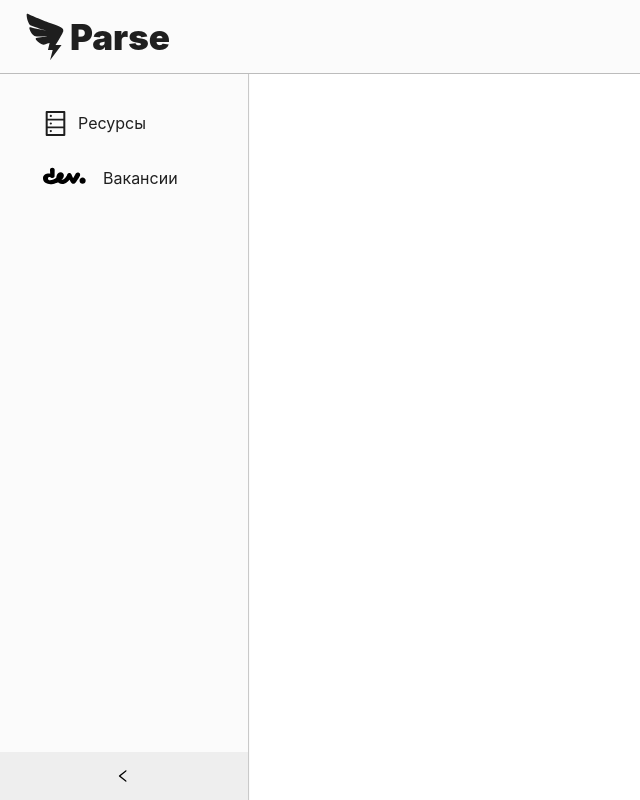
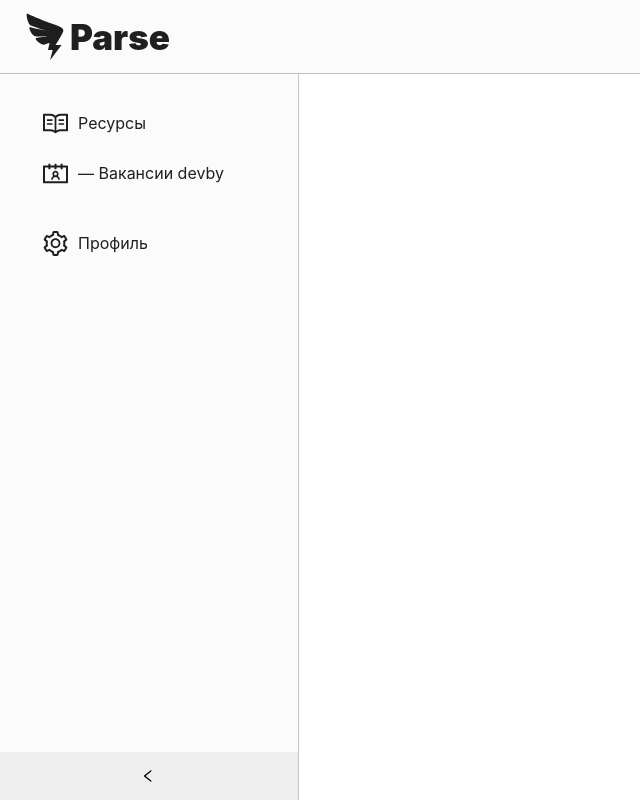
Before and after one commit to FortelRoman/DIPLOM-FRONT, a React (Create React App) app: page / in a window 1280 px wide. Shown: the whole page, without its empty margins (0-640 px from the left). Built offline with nearby package versions, Linux system fonts and the light colour scheme; no server answers.

Commit message:
fix sidebar, icons, header, add profile link

```diff
--- a/src/blocks/page-header/page-header.css
+++ b/src/blocks/page-header/page-header.css
@@ -33,21 +33,44 @@
 }
 
 .profile {
-    margin-bottom: -5px;
     display: flex;
     flex-wrap: wrap;
     align-items: center;
-    gap: 40px;
+    column-gap: 40px;
+    row-gap: 10px;
 }
 
-.profile .ant-typography {
-    font-size: 20px;
-}
-
-.profile .ant-btn.ant-btn-circle {
+.profile .ant-btn {
     min-width: 40px;
     height: 40px;
     display: flex;
     align-items: center;
     justify-content: center;
 }
+
+.profile .ant-btn.ant-btn-circle {
+    min-width: 45px;
+    height: 45px;
+    display: flex;
+    align-items: center;
+    justify-content: center;
+}
+
+.profile__user {
+    display: block;
+    font-size: 21px;
+    line-height: 1.1;
+}
+
+.profile__role {
+    display: block;
+    color: rgba(0, 0, 0, 0.45);
+    font-size: 17px;
+    line-height: 1.1;
+}
+
+.profile__info {
+    display: flex;
+    gap: 15px;
+    align-items: center;
+}
--- a/src/blocks/page-header/page-header.tsx
+++ b/src/blocks/page-header/page-header.tsx
@@ -1,5 +1,5 @@
 import React from "react";
-import {Button, Layout, Space, Typography} from "antd";
+import {Button, Layout, Tooltip, Typography} from "antd";
 import {DingtalkOutlined, UserOutlined, LogoutOutlined} from '@ant-design/icons';
 import './page-header.css'
 import {useNavigate} from "react-router-dom";
@@ -11,7 +11,6 @@ const {Header} = Layout;
 const {Text} = Typography;
 
 const PageHeader = () => {
-
     const dispatch = useAppDispatch();
     const navigate = useNavigate();
     const username = useAppSelector(ProfileSelectors.username)
@@ -32,16 +31,22 @@ const PageHeader = () => {
                 {
                     username && (
                         <div className={'profile'}>
-                            <Space>
-                                <Text>{username}</Text>
-                                <Button type={'ghost'} onClick={() => navigate('/profile')}>
-                                    <UserOutlined style={{fontSize: '24px'}} />
-                                </Button>
-                                <Text>{ERole[role]}</Text>
-                            </Space>
-                            <Button type='primary' shape={'circle'} onClick={onLogoutClick}>
-                                <LogoutOutlined style={{fontSize: '24px'}} />
-                            </Button>
+                            <div className={'profile__info'}>
+                                <Tooltip title={'Перейти к профилю'}>
+                                    <Button shape={'circle'} onClick={() => navigate('/profile')}>
+                                        <UserOutlined style={{fontSize: '24px'}} />
+                                    </Button>
+                                </Tooltip>
+                                <div>
+                                    <Text className={'profile__user'}>{username}</Text>
+                                    <Text className={'profile__role'}>{ERole[role]}</Text>
+                                </div>
+                            </div>
+                            <Tooltip title={'Выйти из системы'}>
+                                <div>
+                                    <Button type='primary' onClick={onLogoutClick} icon={<LogoutOutlined />}/>
+                                </div>
+                            </Tooltip>
                         </div>
                     )
                 }
--- a/src/blocks/page-sidebar/page-sidebar.css
+++ b/src/blocks/page-sidebar/page-sidebar.css
@@ -38,7 +38,7 @@
     font-size: 16px;
 }
 .ant-menu-light .ant-menu-item {
-    margin-bottom: 15px;
+    margin-bottom: 20px;
     display: flex;
     align-items: center;
 }
@@ -49,12 +49,13 @@
 }
 
 .ant-menu-item:nth-child(2) {
-    margin-bottom: 40px;
+    margin-bottom: 30px;
+    margin-top: -10px;
 }
 
-.ant-menu-item:nth-child(2) .ant-menu-item-icon {
-    min-width: 50px;
-}
+/*.ant-menu-item:nth-child(2) .ant-menu-item-icon {*/
+/*    min-width: 50px;*/
+/*}*/
 
 .ant-menu-item:nth-child(2).ant-menu-item-selected {
     color: black;
@@ -65,6 +66,6 @@
     padding-inline: 18px!important;
 }
 
-.ant-menu-inline-collapsed >.ant-menu-item:nth-child(2) {
-    padding-inline: 9px!important;
-}
+/*.ant-menu-inline-collapsed >.ant-menu-item:nth-child(2) {*/
+/*    padding-inline: 9px!important;*/
+/*}*/
--- a/src/blocks/page-sidebar/page-sidebar.tsx
+++ b/src/blocks/page-sidebar/page-sidebar.tsx
@@ -1,7 +1,7 @@
 import { useLocation, useNavigate} from "react-router-dom";
 import React, {useEffect, useMemo, useState} from "react";
 import {Menu, MenuProps, Layout} from "antd";
-import { DatabaseOutlined, UserOutlined } from '@ant-design/icons';
+import { ReadOutlined, UsergroupAddOutlined, SettingOutlined, ContactsOutlined } from '@ant-design/icons';
 import './page-sidebar.css'
 import {useAppSelector} from "../../store/hooks";
 import { ProfileSelectors } from "../../store/auth";
@@ -21,14 +21,12 @@ const PageSidebar = () => {
             {
                 key: '/resources',
                 label: 'Ресурсы',
-                icon: <DatabaseOutlined style={{fontSize: '25px'}} />,
+                icon: <ReadOutlined style={{fontSize: '25px'}} />,
             },
             {
                 key: '/resources/dev-by',
-                label: 'Вакансии',
-                icon: <svg xmlns="http://www.w3.org/2000/svg" width="50" height="25" viewBox="0 0 140 60">
-                    <path d="M100.6 14.2c-5-2.6-7.9.7-9.1 2.6-3 5.6-7.1 12-7.1 12h-.1s-4.3-9.3-5.3-11.2c-1.8-3.1-4.6-3.4-6.7-2.9-3.8.9-4.6 4.7-4.7 5.4-2.5 5.3-9.3 14-16 14v-.1c2.5-1.7 6.9-6.5 6.9-12.1 0-5.5-3.8-9.1-9.2-9.1-10 0-11.8 12.1-11.8 14.3-4.9 4.9-12 7.8-18 7.8-3.7 0-5.6-2.1-5.6-4.4 0-4 4.3-4.9 6.7-4.1.7.4 3 2.1 5.8 2.1 2.9 0 6.2-2.1 6.2-5.4 0 0 .1-15.8.1-17.8 0-3-3-5.4-6.7-5.4-3.6 0-6.4 2.4-6.4 5.4l.4 11.4c-5.6-1.6-20-.1-20 12.8 0 11.4 11 16.5 20.8 16.5 10.5 0 19.7-4.6 21.4-5.5 1.1 1.3 5 4.7 11.4 4.7 10.6 0 18.8-9.5 20.6-12h.1s3.6 6.5 4.4 7.8c1.5 2.6 3.8 3.9 6.3 3.9 2.6 0 4.9-1.2 6.4-3.4 0 0 9-13.3 11.9-18.8 1.7-3.1.7-6.8-2.7-8.5zm10.3 13.3c-4.8 0-8.6 3.8-8.6 8.6 0 4.7 3.8 8.5 8.6 8.5s8.6-3.8 8.6-8.5c0-4.8-3.8-8.6-8.6-8.6z"/>
-                </svg>,
+                label: '—  Вакансии devby',
+                icon: <ContactsOutlined style={{fontSize: '25px'}}/>,
             },
         ];
 
@@ -36,9 +34,15 @@ const PageSidebar = () => {
             routes.push({
                 key: '/users',
                 label: 'Пользователи',
-                icon: <UserOutlined style={{fontSize: '25px'}} />,
-            },)
+                icon: <UsergroupAddOutlined style={{fontSize: '25px'}} />,
+            })
         }
+
+        routes.push( {
+            key: '/profile',
+            label: 'Профиль',
+            icon: <SettingOutlined style={{fontSize: '25px'}} />,
+        },)
 
         return routes;
     }, [role])
@@ -57,7 +61,7 @@ const PageSidebar = () => {
 
 
     return (
-        <Sider collapsible width={250} collapsedWidth={100} >
+        <Sider collapsible width={300} collapsedWidth={100} >
             <div className={'menu'}>
                 <Menu
                     selectedKeys={selectedKeys}
```
